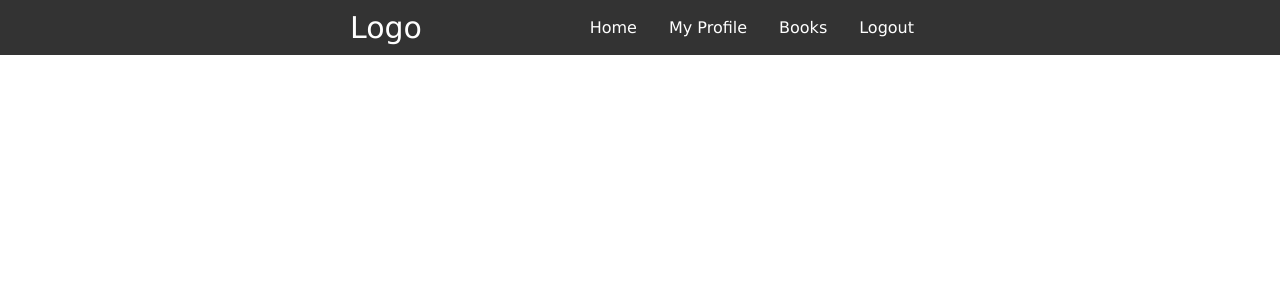
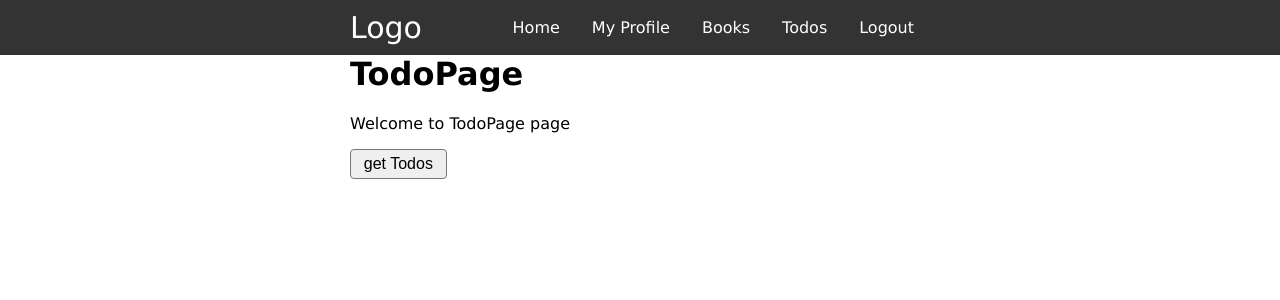
Before and after one commit to MariusCodeAcademy/feu8_16_react_firebase_auth_context, a React (Vite) app: page /todos in a window 1280 px wide. Shown: the top 300 px of the page. Built offline with nearby package versions, Linux system fonts and the light colour scheme; no server answers; sample sign-in values are in the browser's storage.

Commit message:
Add todos done, getTodos

```diff
--- a/src/App.jsx
+++ b/src/App.jsx
@@ -6,6 +6,7 @@ import Header from './components/layout/Header';
 import ProfilePage from './pages/ProfilePage';
 import { useAuth } from './store/AuthProvider';
 import BooksPage from './pages/BooksPage';
+import TodoPage from './pages/TodoPage';
 
 export default function App() {
   const ctx = useAuth();
@@ -25,6 +26,10 @@ export default function App() {
           path='/books'
           element={ctx.isLoggedIn ? <BooksPage /> : <Navigate to={'/login'} />}
         />
+        <Route
+          path='/todos'
+          element={ctx.isLoggedIn ? <TodoPage /> : <Navigate to={'/login'} />}
+        />
 
         <Route
           path='/login'
--- a/src/components/layout/Header.jsx
+++ b/src/components/layout/Header.jsx
@@ -40,6 +40,11 @@ export default function Header() {
               Books
             </NavLink>
           )}
+          {isLoggedIn && (
+            <NavLink className={'navLink'} to={'/todos'}>
+              Todos
+            </NavLink>
+          )}
           {!isLoggedIn && (
             <NavLink className={'navLink'} to={'/login'}>
               Login
--- a/src/pages/TodoPage.jsx
+++ b/src/pages/TodoPage.jsx
@@ -1,3 +1,6 @@
+import { collection, addDoc } from 'firebase/firestore';
+import { db } from '../firebase/firebase';
+
 const initTodos = [
   { title: 'Buy Eggs', done: false, date: '' },
   { title: 'Go to Shopping', done: true, date: '' },
@@ -5,5 +8,27 @@ const initTodos = [
 ];
 
 export default function TodoPage() {
-  return <div>TodoPage</div>;
+  async function initTodo() {
+    console.log('initTodo');
+
+    try {
+      const docRef = await addDoc(collection(db, 'todos'), initTodos[2]);
+      console.log('Document written with ID: ', docRef.id);
+    } catch (e) {
+      console.error('Error adding document: ', e);
+    }
+  }
+
+  function getTodosFromFireStore() {
+    // parsiusti ir iskonsolinti todos masyva su id
+  }
+
+  return (
+    <div className='container'>
+      <h1>TodoPage</h1>
+      <p>Welcome to TodoPage page</p>
+      {/* <button onClick={initTodo}>initTodo</button> */}
+      <button onClick={getTodosFromFireStore}>get Todos</button>
+    </div>
+  );
 }
--- a/src/store/AuthProvider.jsx
+++ b/src/store/AuthProvider.jsx
@@ -23,8 +23,7 @@ export default function AuthProvider(props) {
         const uid = user.uid;
         // ...
         console.log('Prisijungta');
-        // console.log('user ===', user);
-        console.log('user ===', user);
+
         setFireUser(user);
         localStorage.setItem('fbToken', user.accessToken);
       } else {
```
